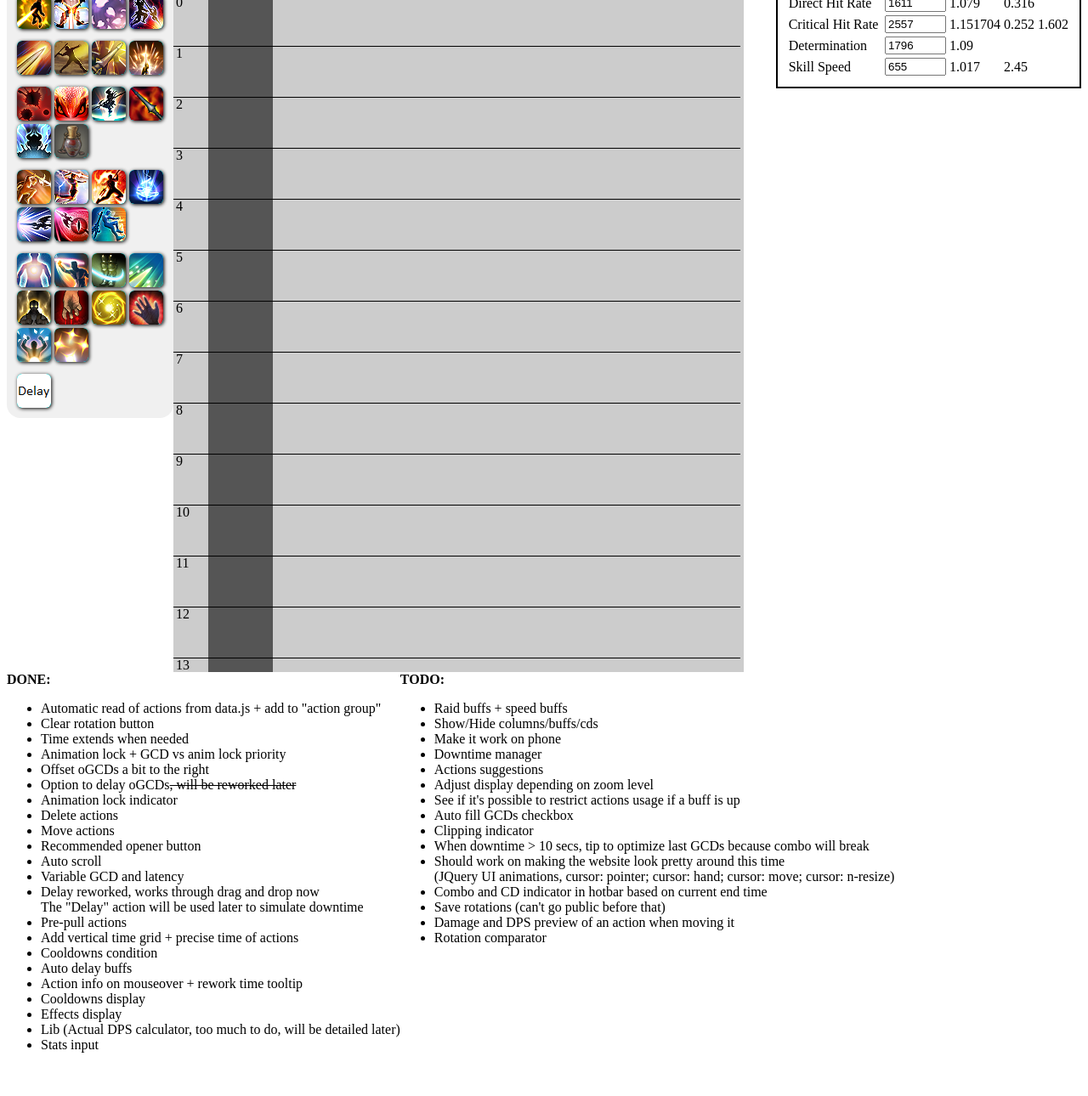
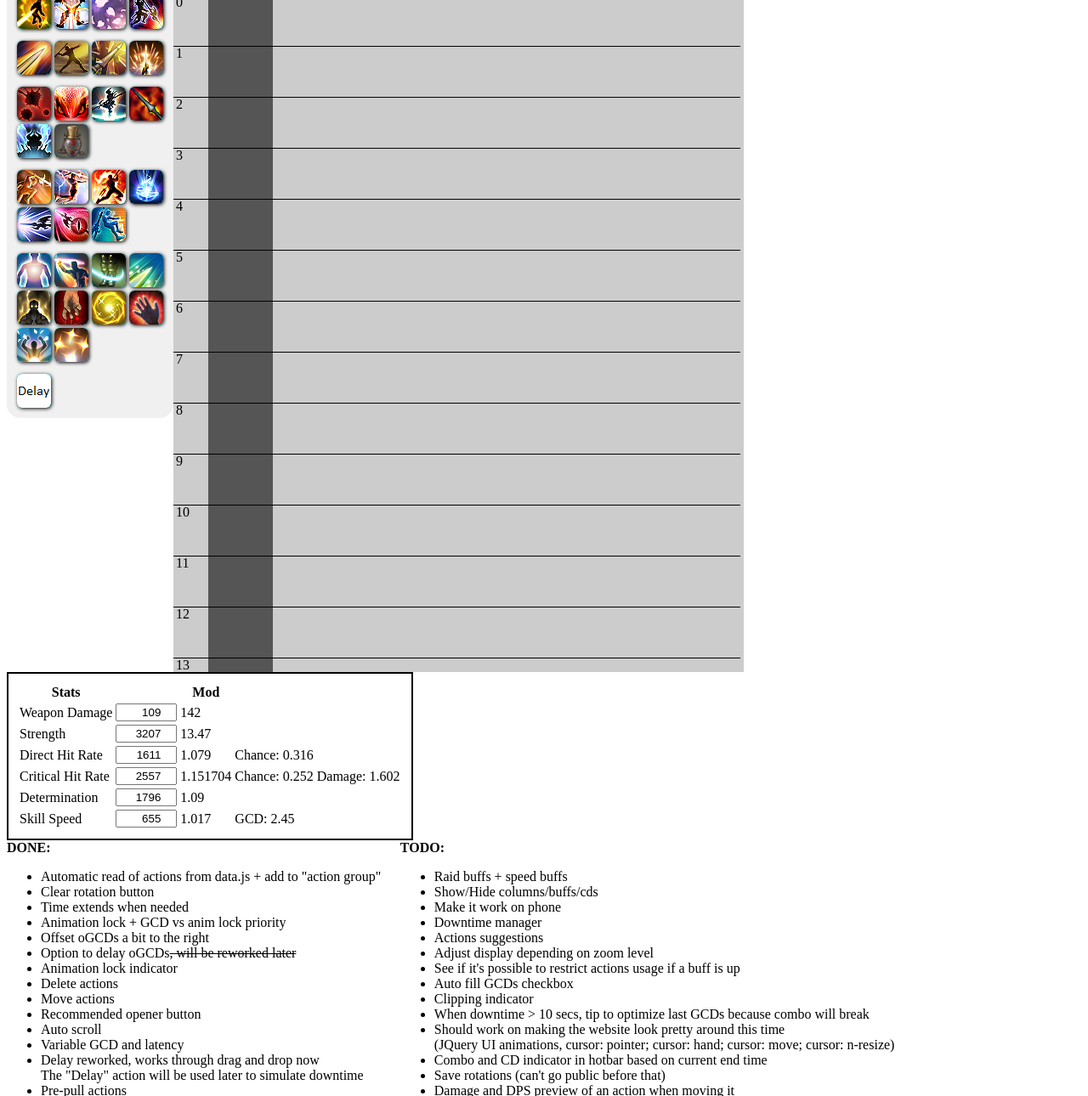
Before and after one commit to Rubixbob/Rubixbob.github.io, a plain HTML site: page index.html in a window 1280 px wide. Shown: the part 80-1370 px from the top of the page at 85% size. Before the commit the page ends 1343 px from the top, so only its background shows below. Drawn offline with Linux system fonts and the light colour scheme.

Commit message:
Stats inputs fixes

```diff
--- a/drg_sim.css
+++ b/drg_sim.css
@@ -10,13 +10,13 @@
 }
 
 #actions {
-    float: left;
     display: flex;
     flex-wrap: wrap;
     background-color: #F0F0F0;
     padding-left: 10px;
     padding-top: 10px;
     width: 186px;
+    height: fit-content;
     border-radius: 16px;
 }
 
@@ -26,8 +26,16 @@
     height: auto;
 }
 
+body {
+    display: flex;
+    flex-wrap: wrap;
+}
+
+input {
+    text-align: right;
+}
+
 #stats {
-    float: right;
     background-color: #FFFFFF;
     padding-left: 10px;
     padding-top: 10px;
--- a/drg_sim.js
+++ b/drg_sim.js
@@ -750,6 +750,7 @@ $("#Latency").blur(function(){
 
 $("#WDin").change(function() {
     trimInput($("#WDin"));
+    $("#WDin").val(Math.trunc($("#WDin").val()));
     stats.wd = Number($("#WDin").val());
     $("#WDout").val(stats.wdMod());
     if ($("#rotation").children().length > 0)
@@ -758,6 +759,7 @@ $("#WDin").change(function() {
 
 $("#STRin").change(function() {
     trimInput($("#STRin"));
+    $("#STRin").val(Math.trunc($("#STRin").val()));
     stats.str = Number($("#STRin").val());
     $("#STRout").val(stats.strMod());
     if ($("#rotation").children().length > 0)
@@ -766,6 +768,7 @@ $("#STRin").change(function() {
 
 $("#DHin").change(function() {
     trimInput($("#DHin"));
+    $("#DHin").val(Math.trunc($("#DHin").val()));
     stats.dh = Number($("#DHin").val());
     $("#DHout").val(stats.dhMod());
     $("#DHoutRate").val(stats.dhRate());
@@ -775,6 +778,7 @@ $("#DHin").change(function() {
 
 $("#CRITin").change(function() {
     trimInput($("#CRITin"));
+    $("#CRITin").val(Math.trunc($("#CRITin").val()));
     stats.crit = Number($("#CRITin").val());
     $("#CRITout").val(stats.critMod());
     $("#CRIToutRate").val(stats.critRate());
@@ -785,6 +789,7 @@ $("#CRITin").change(function() {
 
 $("#DETin").change(function() {
     trimInput($("#DETin"));
+    $("#DETin").val(Math.trunc($("#DETin").val()));
     stats.det = Number($("#DETin").val());
     $("#DETout").val(stats.detMod());
     if ($("#rotation").children().length > 0)
@@ -793,6 +798,7 @@ $("#DETin").change(function() {
 
 $("#SKSin").change(function() {
     trimInput($("#SKSin"));
+    $("#SKSin").val(Math.trunc($("#SKSin").val()));
     stats.sks = Number($("#SKSin").val());
     $("#SKSout").val(stats.sksMod());
     $("#SKSoutGCD").val(stats.gcd());
--- a/index.html
+++ b/index.html
@@ -9,12 +9,6 @@
 </head>
 
 <body>
-    <button id="clearRotation">Clear rotation</button>
-    <button id="opener">Recommended opener</button>
-    <!-- <label for="GCD">GCD</label>
-    <input id="GCD" type="number" step="0.01" value="2.45" maxlength=4 size="1" min="1.5" max="2.5"></input> -->
-    <label for="Latency">Latency</label>
-    <input id="Latency" type="number" value="20" maxlength=3 size="1" min="0" max="999"></input>
     <div id="actions">
         <div id="combo1" class="actionGroup">
         </div>
@@ -31,7 +25,42 @@
         <div id="other" class="actionGroup">
         </div>
     </div>
+    <div>
+        <button id="clearRotation">Clear rotation</button>
+        <button id="opener">Recommended opener</button>
+        <!-- <label for="GCD">GCD</label>
+        <input id="GCD" type="number" step="0.01" value="2.45" maxlength=4 size="1" min="1.5" max="2.5"></input> -->
+        <label for="Latency">Latency</label>
+        <input id="Latency" type="number" value="20" maxlength=3 size="1" min="0" max="999"></input>
+        <table>
+            <tr id="headers">
+                <th>Time</th>
+                <th width="74px">Actions</th>
+                <th width="36px">BotD</th>
+                <th id="effectsHeader"></th>
+                <th>Cooldowns</th>
+                <th width="40px">DPS</th>
+            </tr>
+        </table>
+        <div class="scrollable">
+            <table>
+                <tr id="columns">
+                    <td id="timeline"></td>
+                    <td id="rotation" class="dropper"></td>
+                    <td id="botd"></td>
+                    <td id="effects"></td>
+                    <td id="cds"></td>
+                    <td id="dps"></td>
+                </tr>
+            </table>
+        </div>
+    </div>
     <table id="stats">
+        <tr>
+            <th>Stats</th>
+            <th></th>
+            <th>Mod</th>
+        </tr>
         <tr>
             <td><label for="WDin">Weapon Damage</label></td>
             <td><input id="WDin" type="number" value="109" min="0" max="9999"></input></td>
@@ -46,14 +75,13 @@
             <td><label for="DHin">Direct Hit Rate</label></td>
             <td><input id="DHin" type="number" value="1611" min="0" max="9999"></input></td>
             <td><output id="DHout"></output></td>
-            <td><output id="DHoutRate"></output></td>
+            <td>Chance: <output id="DHoutRate"></output></td>
         </tr>
         <tr>
             <td><label for="CRITin">Critical Hit Rate</label></td>
             <td><input id="CRITin" type="number" value="2557" min="0" max="9999"></input></td>
             <td><output id="CRITout"></output></td>
-            <td><output id="CRIToutRate"></output></td>
-            <td><output id="CRIToutDmg"></output></td>
+            <td>Chance: <output id="CRIToutRate"></output> Damage: <output id="CRIToutDmg"></output></td>
         </tr>
         <tr>
             <td><label for="DETin">Determination</label></td>
@@ -64,31 +92,9 @@
             <td><label for="SKSin">Skill Speed</label></td>
             <td><input id="SKSin" type="number" value="655" min="0" max="9999"></input></td>
             <td><output id="SKSout"></output></td>
-            <td><output id="SKSoutGCD"></output></td>
+            <td>GCD: <output id="SKSoutGCD"></output></td>
         </tr>
     </table>
-    <table>
-        <tr id="headers">
-            <th>Time</th>
-            <th width="74px">Actions</th>
-            <th width="36px">BotD</th>
-            <th id="effectsHeader"></th>
-            <th>Cooldowns</th>
-            <th width="40px">DPS</th>
-        </tr>
-    </table>
-    <div class="scrollable">
-        <table>
-            <tr id="columns">
-                <td id="timeline"></td>
-                <td id="rotation" class="dropper"></td>
-                <td id="botd"></td>
-                <td id="effects"></td>
-                <td id="cds"></td>
-                <td id="dps"></td>
-            </tr>
-        </table>
-    </div>
     <div id="progress">
         <div>
             <strong>DONE:</strong>
```
